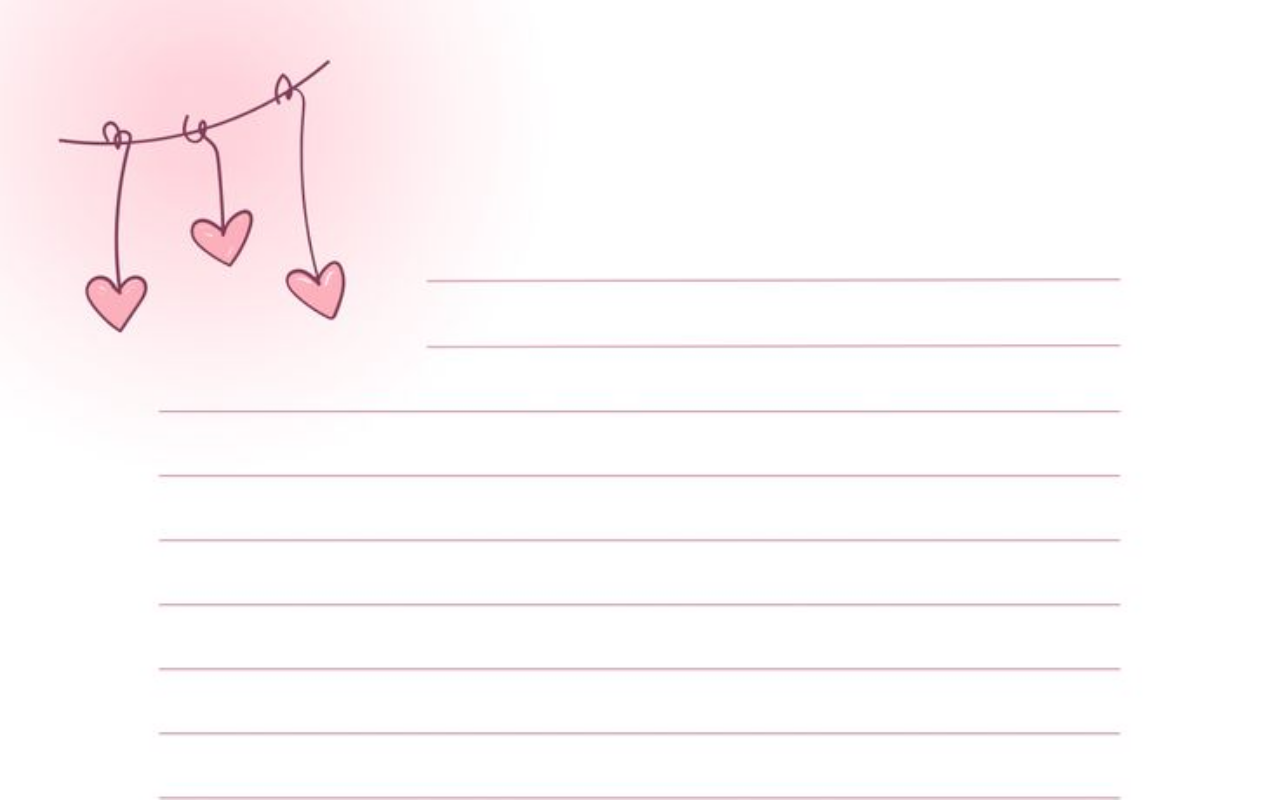
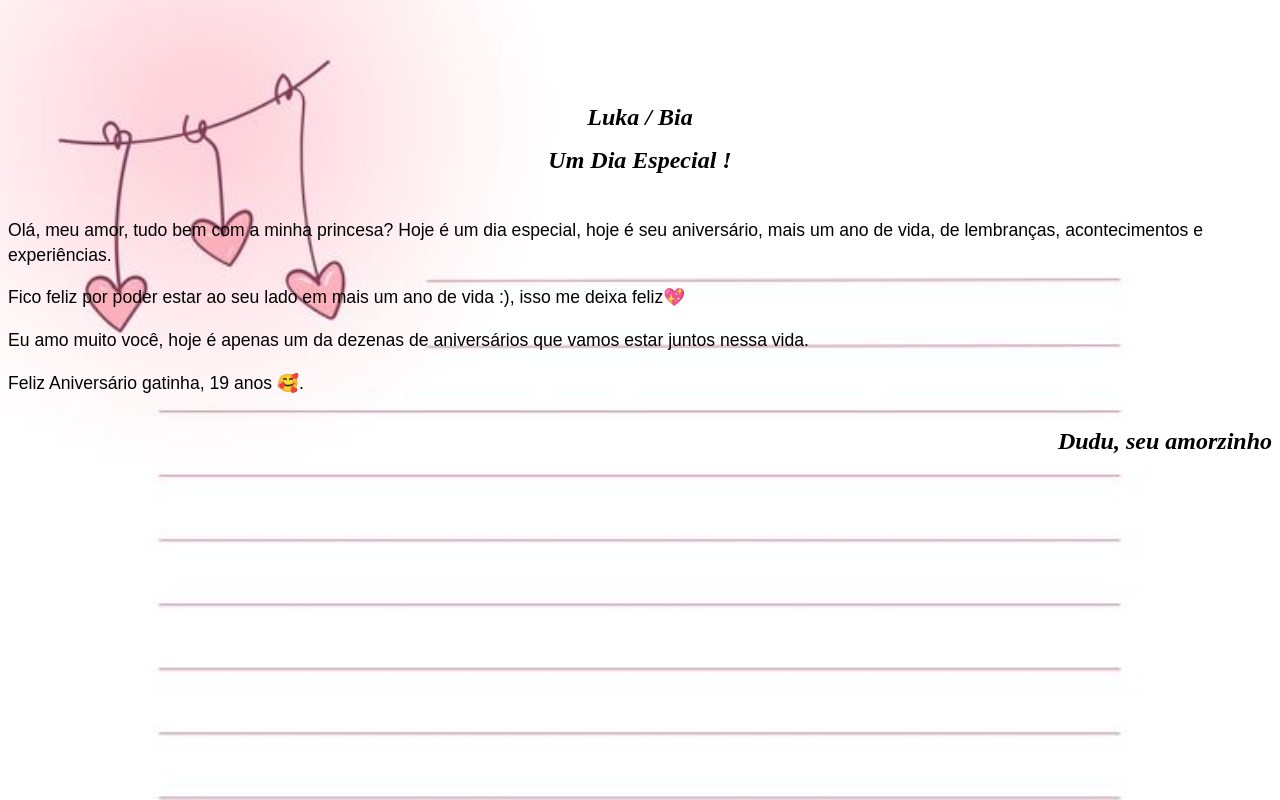
Before and after one commit to eduardotenente/projeto-birthday, a plain HTML site: page páginas/letter.html in a window 1280 px wide. Drawn offline with Linux system fonts and the light colour scheme.

Commit message:
Desenvolvimento da Cartinha
Criado outro estilo para especificamente a carta, para diminuir o código no letter.html .
Reposicionando o conteúdo da carta para melhor visualização.

```diff
--- /dev/null
+++ b/estilo/letter.css
@@ -0,0 +1,30 @@
+@charset "UTF-8";
+
+body {
+            background: black url(../imagens/Fundo\ para\ cartinha\ 🌸🩷💌.jpeg) center top no-repeat fixed;
+            background-size: cover;
+}
+
+header {
+    padding-top: 80px;
+    padding-bottom: 10px;
+}
+
+header h1 {
+    font-size: 1.5em;
+    font-style: italic;
+    text-align: center;
+
+}
+
+article p {
+    font-family: Arial, Helvetica, sans-serif;
+    font-size: 1.1em;
+    line-height: 25px;
+}
+
+article h2 {
+    font-style: italic;
+    text-align: right;
+    padding-top: 12px;
+}
--- a/estilo/redirect.css
+++ b/estilo/redirect.css
@@ -42,7 +42,7 @@ header > img {
 
         button#Not {
             background-color: deepskyblue;
-            margin-left: 30vw;
+            margin-left: 28vw;
         }
 
         button:hover {
--- a/páginas/letter.html
+++ b/páginas/letter.html
@@ -4,26 +4,30 @@
     <meta charset="UTF-8">
     <meta name="viewport" content="width=device-width, initial-scale=1.0">
     <link rel="shortcut icon" href="../imagens/favicon/icon/favicon.ico" type="image/x-icon" type="image/x-icon">
+    <link rel="stylesheet" href="../estilo/letter.css">
     <title>Cartinha!</title>
-    <style>
-        body {
-            background: black url(../imagens/Fundo\ para\ cartinha\ 🌸🩷💌.jpeg) center top no-repeat;
-            background-size: cover;
-        }
-
-        main {
-            background-color: rgba(41, 39, 39, 0.322);
-        }
-    </style>
 </head>
 <body>
     <header>
-
+        <h1>Luka / Bia</h1>
+        <h1>Um Dia Especial !</h1>
     </header>
-    <main>
         <article>
-
+            <p>
+                Olá, meu amor, tudo bem com a minha princesa? Hoje é um dia especial, hoje é seu aniversário, mais um ano de vida, de lembranças, acontecimentos e experiências.
+            </p>
+            <p>
+                Fico feliz por poder estar ao seu lado em mais um ano de vida :), isso me deixa feliz💖
+            </p>
+            <p>
+                Eu amo muito você, hoje é apenas um da dezenas de aniversários que vamos estar juntos nessa vida.
+            </p>
+            <p>
+                Feliz Aniversário gatinha, 19 anos 🥰.
+            </p>
+            <h2>
+                Dudu, seu amorzinho
+            </h2>
         </article>
-    </main>
 </body>
 </html>
```
